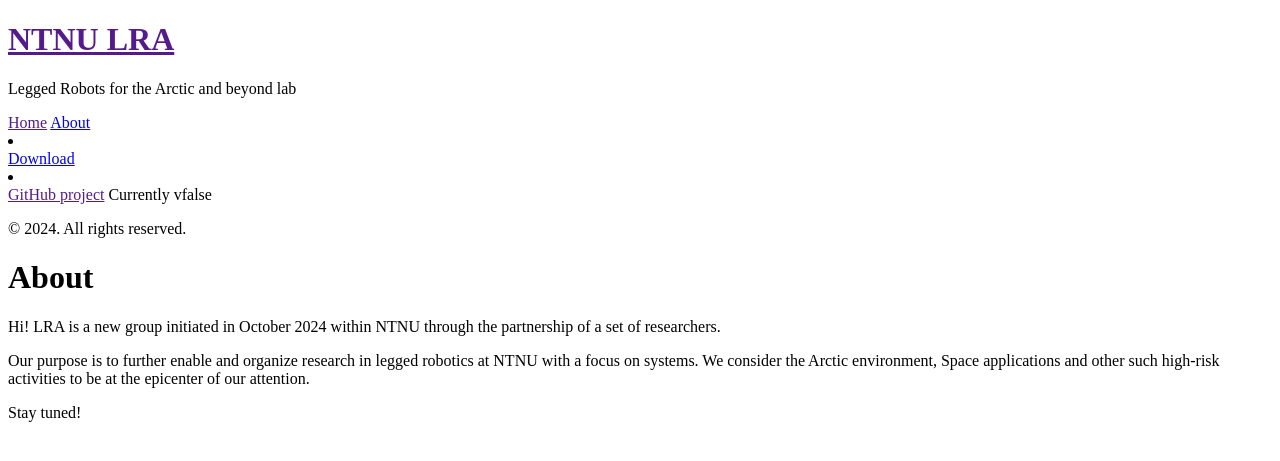
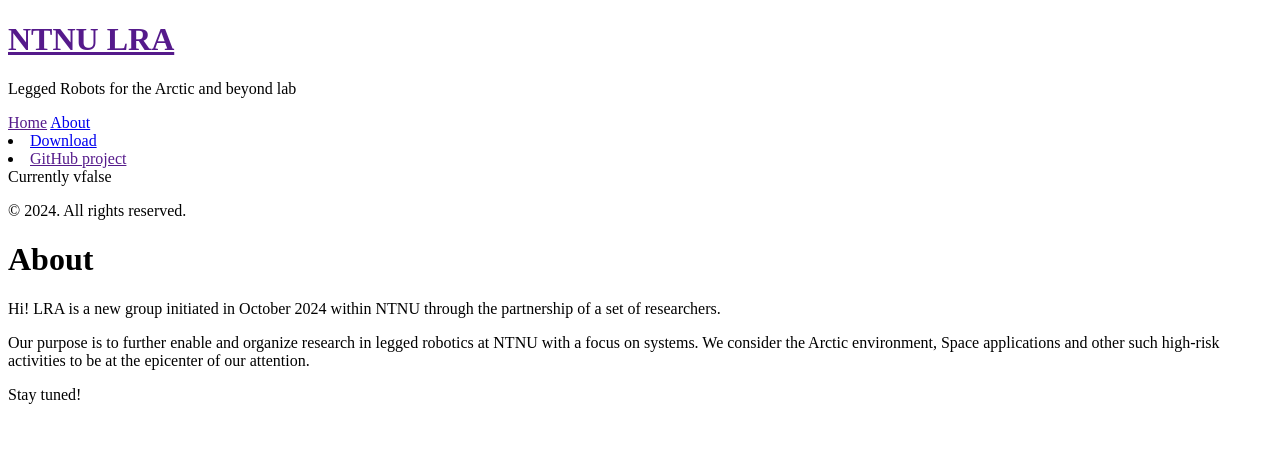
Before and after one commit to ntnu-lra/ntnu-lra.github.io, a Jekyll site: the page built from about.md, in a window 1280 px wide. Shown: the top 461 px of the page. Built offline with Jekyll 4.4.1, drawn with Linux system fonts in a browser that asks for light colours; Markdown is read by kramdown in place of the engine named in the settings.

Commit message:
correction

```diff
--- a/_includes/sidebar.html
+++ b/_includes/sidebar.html
@@ -26,8 +26,8 @@
         {% endif %}
       {% endfor %}
 
-      <li></li><a class="sidebar-nav-item" href="{{ site.github.repo }}/archive/v{{ site.version }}.zip">Download</a></li>
-      <li></li><a class="sidebar-nav-item" href="{{ site.github.repo }}">GitHub project</a></li>
+      <li><a class="sidebar-nav-item" href="{{ site.github.repo }}/archive/v{{ site.version }}.zip">Download</a></li>
+      <li><a class="sidebar-nav-item" href="{{ site.github.repo }}">GitHub project</a></li>
       <span class="sidebar-nav-item">Currently v{{ site.version }}</span>
     </nav>
 
```
